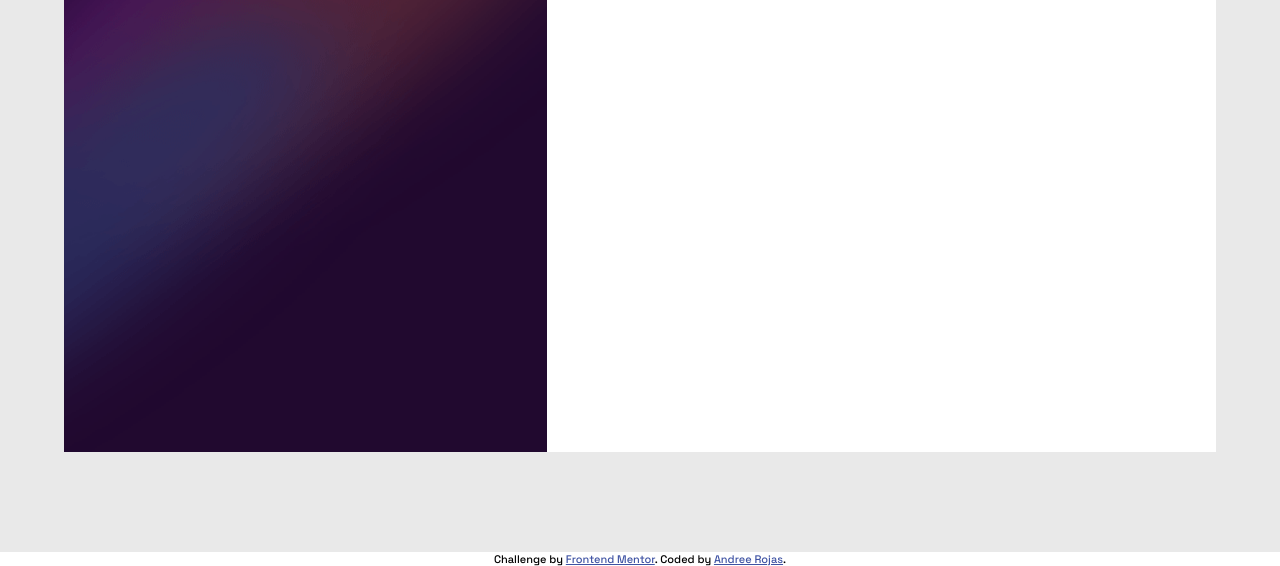
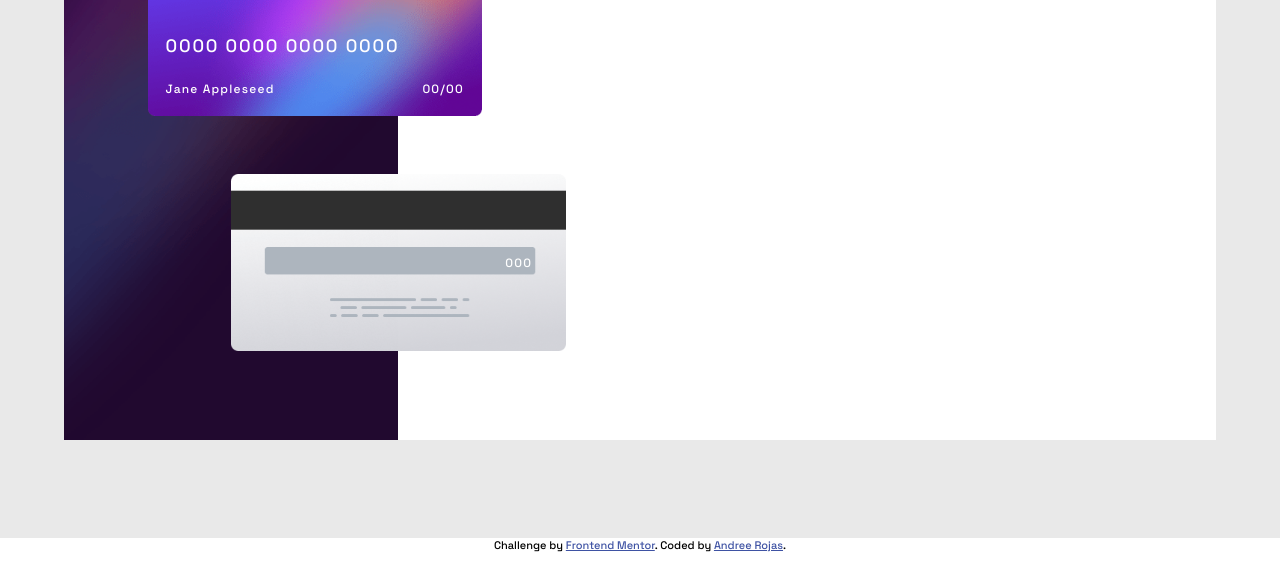
Before and after one commit to andreerojas/FrontEndMentor_Challenge_8, a plain HTML site: page index.html in a window 1280 px wide. Shown: the part 248-814 px from the top of the page. Drawn offline with Linux system fonts and the light colour scheme.

Commit message:
front nad back card layouts added

```diff
--- a/index.html
+++ b/index.html
@@ -30,14 +30,27 @@
     <div class="panel">
       <picture>
         <source media="(min-width: 376px)" srcset="images/bg-main-desktop.png">
-        <img src="images/bg-main-mobile.png" alt="background image">
+        <img src="images/bg-main-mobile.png" alt="background image" class="bg-img">
+
+        <div class="card card-back">
+          <span class="ccv">000</span>
+        </div>
+        <div class="card card-front">
+          <div class="card-logo">
+            <img src="images/card-logo.svg" alt="card logo">
+          </div>
+
+          <span class="card-number">0000 0000 0000 0000</span>
+          <span class="user-name">Jane Appleseed</span>
+          <span class="expiracy-date">00/00</span>
+        </div>
       </picture>
       <div class="main-container">
-        0000 0000 0000 0000
-        Jane Appleseed
-        00/00
 
-        000
+
+
+
+
 
         Cardholder Name
         e.g. Jane Appleseed
--- a/styles.css
+++ b/styles.css
@@ -1,12 +1,17 @@
-body{
+body {
     font-family: 'Space Grotesk', sans-serif;
     margin: 0;
     display: flex;
     flex-direction: column;
     height: 100vh;
+    font-size: 18px;
 }
 
-main{
+span {
+    display: inline-block;
+}
+
+main {
     flex-grow: 1;
     background-color: rgb(233, 233, 233);
     display: flex;
@@ -15,41 +20,133 @@ main{
     max-height: 100%;
 }
 
-footer{
+footer {
     flex-grow: 0;
 }
 
-.panel{
+.panel {
     height: 100%;
     display: flex;
     flex-direction: column;
 }
 
-.panel picture{
-    flex: 0 0 240px;
+.panel picture {
+    flex: 0 1 240px;
+    position: relative;
+    display: flex;
 }
 
-picture img{
+picture>img {
     width: 100%;
     height: 100%;
 }
 
+picture * {
+    color: hsl(0, 0%, 100%);
+}
 
-.main-container{
+.bg-img {
+    position: absolute;
+}
+
+
+.main-container {
     background-color: white;
-    flex: 1 1 auto;
+    flex: 1 2 auto;
+    padding: 0;
+    padding-top: 20%;
+}
+
+.card {
+    position: absolute;
+    width: 80%;
+    height: 60%;
+    background-size: 100% 100%;
+    box-sizing: border-box;
+}
+
+.card-back {
+    background-image: url("images/bg-card-back.png");
+    left: auto;
+    bottom: auto;
+    top: 2em;
+    right: 1em;
+    display: flex;
+    align-items: center;
+    justify-content: flex-end;
+    padding-right: 10%;
+}
+
+.card-front {
+    background-image: url("images/bg-card-front.png");
+    top: auto;
+    right: auto;
+    bottom: -2em;
+    left: 1em;
+    padding: 1em;
+    display: flex;
+    flex-wrap: wrap;
+    justify-content: space-between;
+    align-items: flex-end;
+}
+
+
+.ccv,
+.user-name,
+.expiracy-date {
+    font-size: 0.75rem;
+}
+
+.card-logo {
+    height: 1.5em;
+    align-self: flex-start;
+    width: 100%;
+}
+
+.card-logo img {
+    height: 100%;
+}
+
+
+span {
+    letter-spacing: 0.1em;
 }
 
 
 
-
-@media(min-width:376px){
-    .panel{
+@media(min-width:376px) {
+    .panel {
         flex-direction: row;
         height: 75%;
         width: 90%;
     }
-    .panel picture{
-        flex: 0 0 483px;
+
+    .panel picture {
+        flex: 0 1 483px;
+    }
+
+    .card {
+        width: 100%;
+        height: 30%;
+    }
+
+    .card-back {
+        top: auto;
+        left: auto;
+        right: -50%;
+        bottom: 15%;
+    }
+
+    .card-front {
+        left: auto;
+        bottom: auto;
+        right: -25%;
+        top: 15%;
+
+    }
+
+    .main-container {
+        padding: 0;
+        padding-left: 20%;
     }
 }
```
